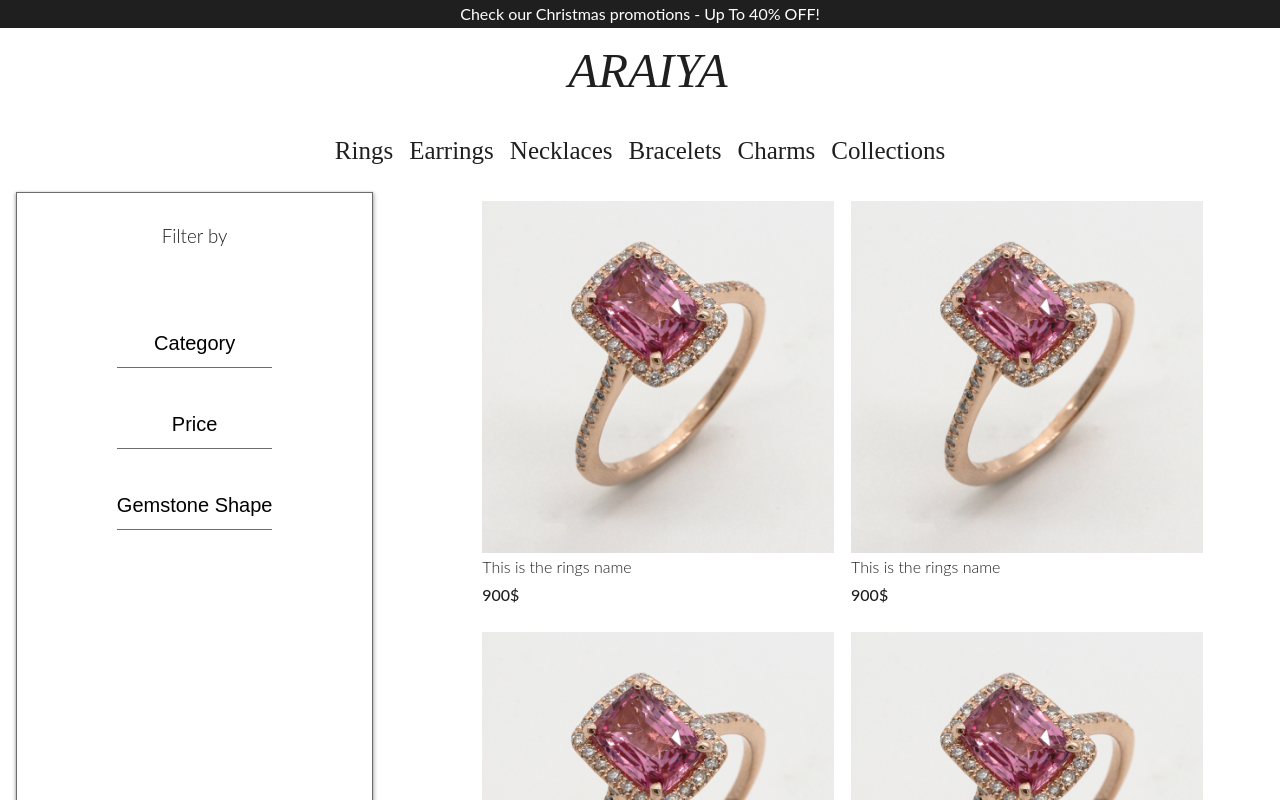
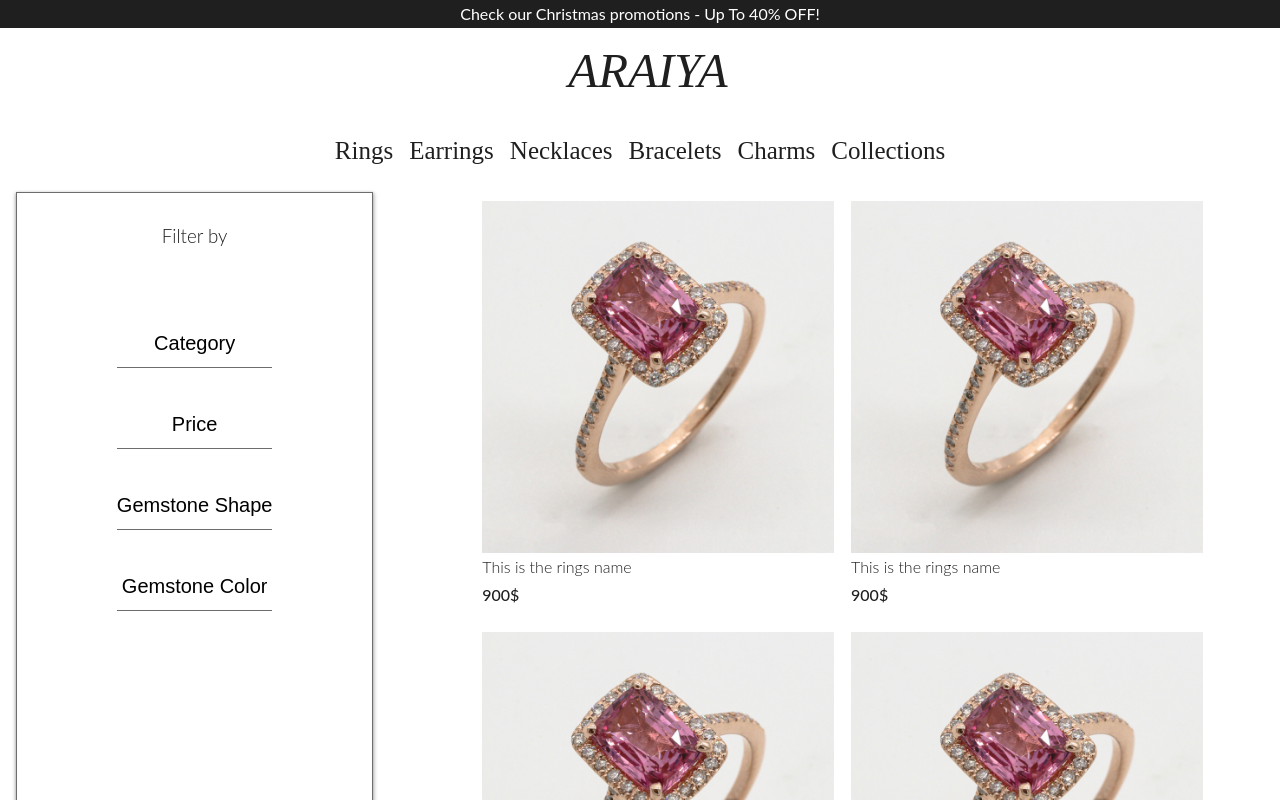
Before and after one commit to GeorgiTopalov/Jewelry-Store, a Next.js app: page /shop in a window 1280 px wide. Shown: the top 800 px of the page. Built offline with nearby package versions, Linux system fonts and the light colour scheme.

Commit message:
added new filter category

```diff
--- a/components/shop/filter.js
+++ b/components/shop/filter.js
@@ -9,6 +9,7 @@ const FilterSection = () => {
     Category: ["Stack ring", "Wedding Band", "Engagement Ring"],
     Price: ["150$-300$", "300$-500$", "500$-800$", "800$-1200$", "1200$-2000$"],
     "Gemstone Shape": ["Oval", "Radiant", "Emerald", "Marquise", "Trillion"],
+    "Gemstone Color": ["Blue", "Red", "Green", "Transparent", "Yellow"]
   };
 
   const toggleCategory = (category) => {
```
